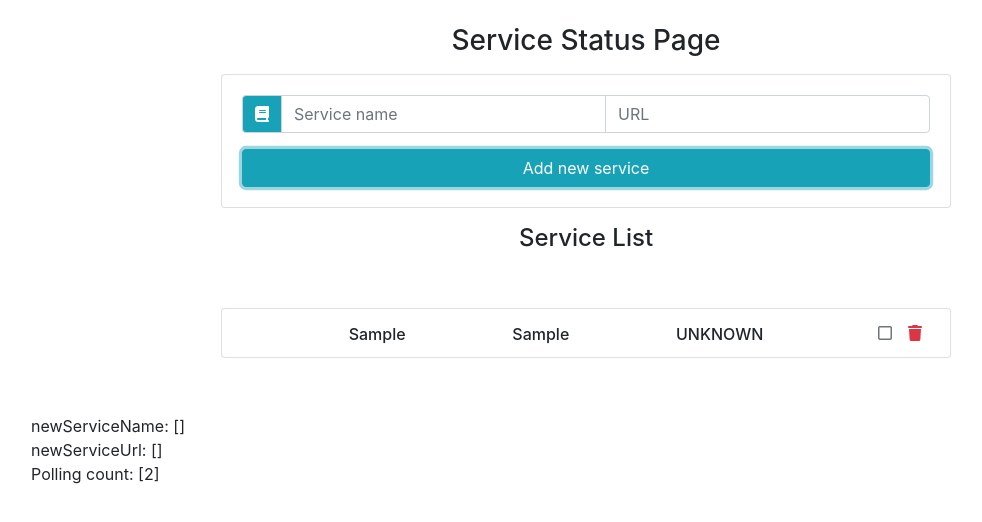
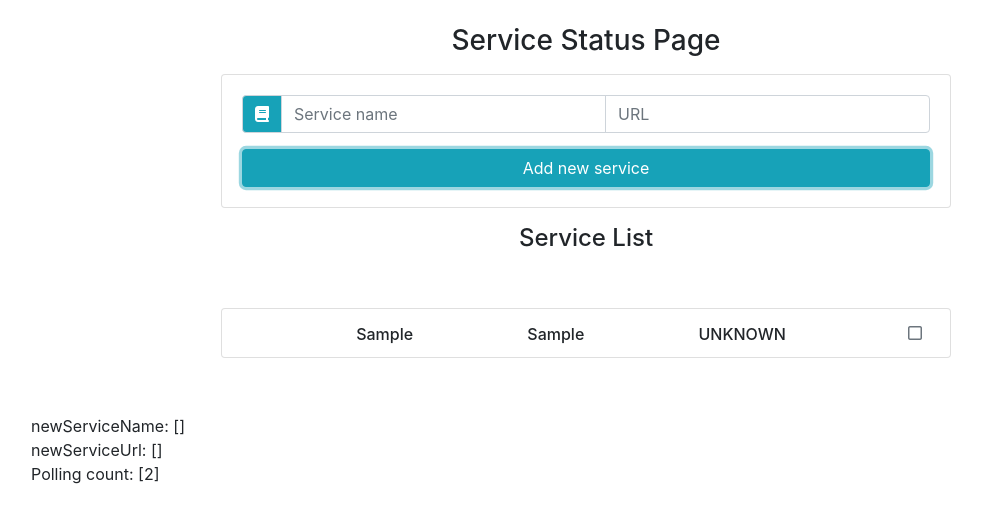
Before and after one commit to Sebelino/service-status-page, a React (Create React App) app in the folder src/main/frontend/: page / in a window 1280 px wide. Both pictures are taken after typing "Sample", "Sample" into the empty fields and a click on the button "Add new service". Shown: the top 522 px of the page, without its empty margins (54-1036 px from the left). Built offline with nearby package versions, Linux system fonts and the light colour scheme; no server answers.

Commit message:
feat: Remove unused delete button

```diff
--- a/src/main/frontend/src/components/ServiceItem.js
+++ b/src/main/frontend/src/components/ServiceItem.js
@@ -2,7 +2,7 @@ import React, {Component} from 'react'
 
 export default class ServiceItem extends Component {
     render() {
-        const {id, name, url, createdAt, status, handleDelete, handleDoneTask, completed} = this.props
+        const {id, name, url, createdAt, status, handleDoneTask, completed} = this.props
 
         return (<li className="list-group-item d-flex justify-content-between my-2">
             <h6 className={`mt-1 mb-0 align-middle ${completed ? 'completed-task' : ''}`}>{createdAt}</h6>
@@ -16,12 +16,6 @@ export default class ServiceItem extends Component {
                     >
                         <i className={`${completed ? 'far fa-check-square' : 'far fa-square'}`}/>
                     </span>
-                <span
-                    className="mx-2 text-danger"
-                    onClick={handleDelete}
-                >
-                        <i className="fas fa-trash"/>
-                    </span>
             </div>
         </li>)
     }
```
